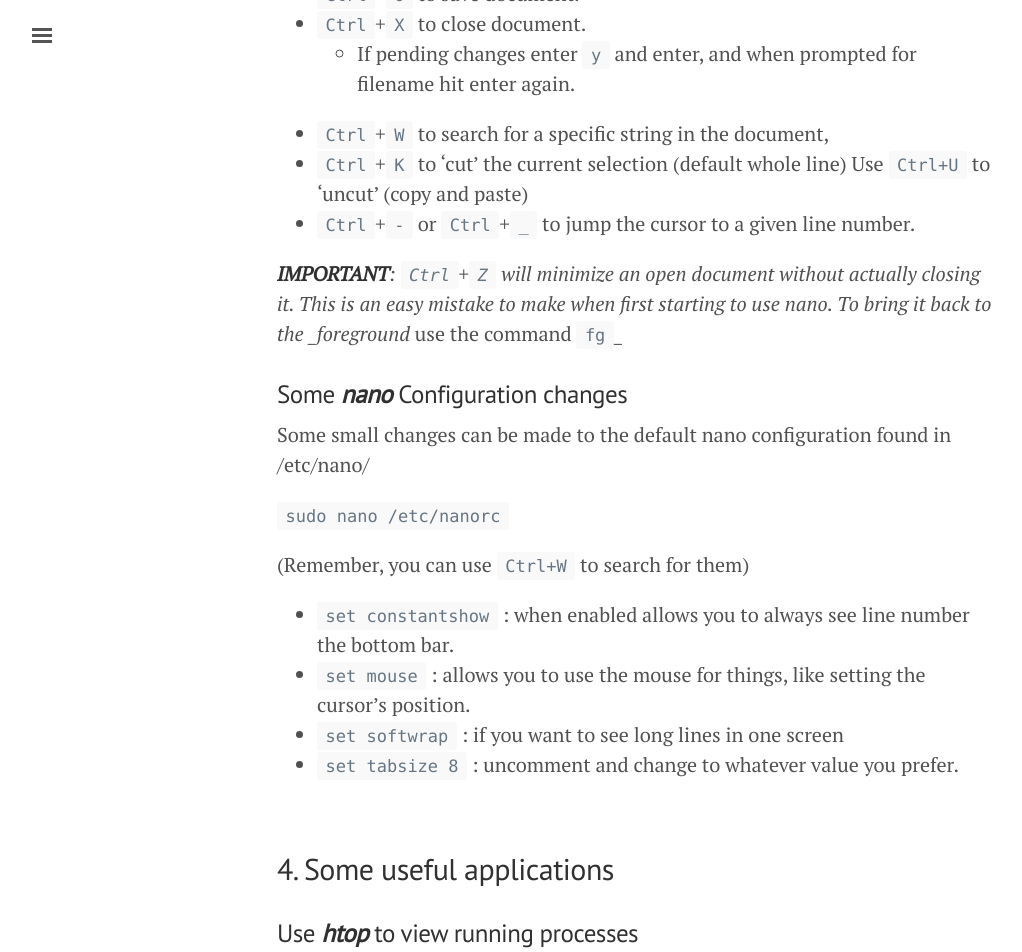
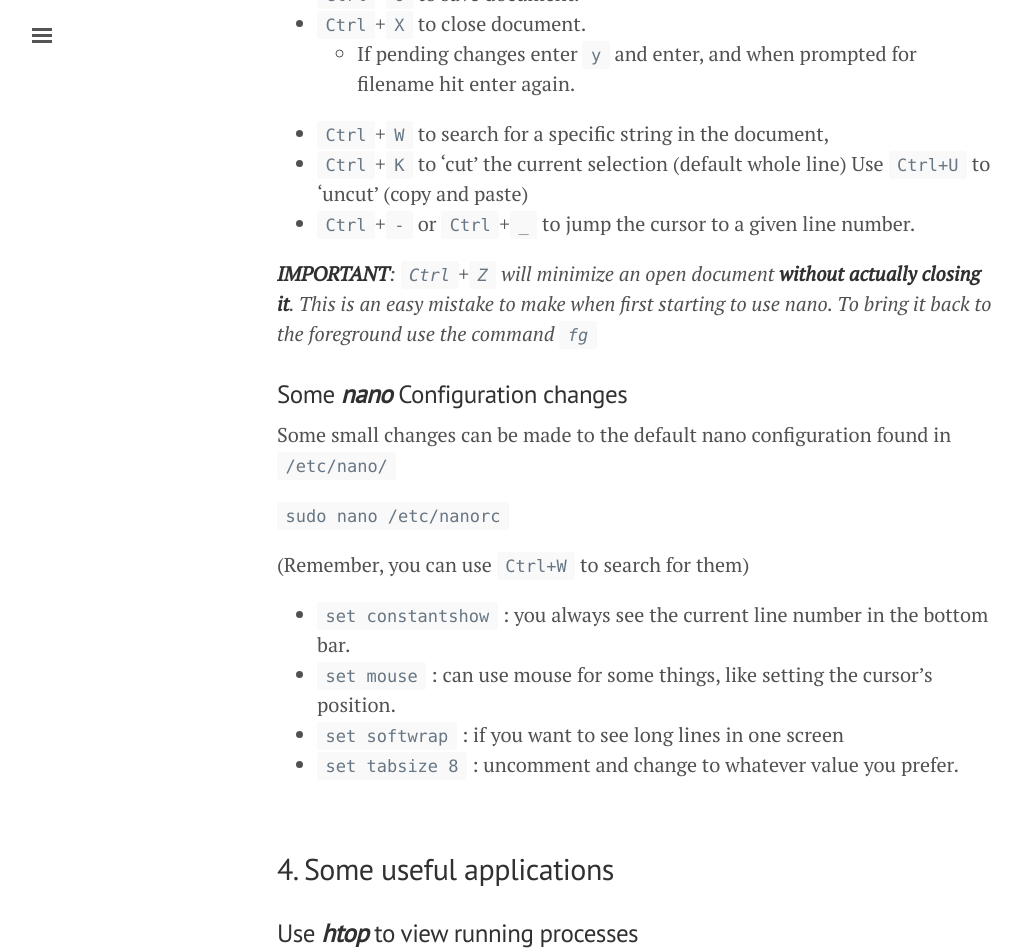
Before and after one commit to JohannesMP/com.johannesmp.blog, a Jekyll site: the page built from _posts/2017-02-12-SSH-Workflow-tips.md, in a window 1280 px wide and 1400 px high, scrolled down 5117 px. Shown: the top 952 px of the window, without its empty margins (3-1025 px from the left). Built offline with Jekyll 4.4.1, drawn with Linux system fonts in a browser that asks for light colours; nearby versions of some CDN libraries; comment, search, counter and statistics services are not loaded; some of the changed text lies outside the part shown.

Commit message:
Updated 2017-02-12-SSH-Workflow-tips.md

`````diff
--- a/_posts/2017-02-12-SSH-Workflow-tips.md
+++ b/_posts/2017-02-12-SSH-Workflow-tips.md
@@ -111,8 +111,7 @@
 
 ### Basic _**nano**_ Commands
 
-  - Creating/Opening a file:
-    nano <filename>
+  - Creating/Opening a file: `nano <filename>`
   - The standard UI:
     https://i.imgur.com/Tvt9Hm4.png
       - The commands are listed at the bottom, and all are of the format `Ctrl`+`Letter` (`^` stands for `Ctrl`)
@@ -123,19 +122,19 @@
   - `Ctrl`+`K` to 'cut' the current selection (default whole line) Use `Ctrl+U` to 'uncut' (copy and paste)
   - `Ctrl`+`-` or `Ctrl`+`_` to jump the cursor to a given line number.
 
-_**IMPORTANT**: `Ctrl`+`Z` will minimize an open document without actually closing it. This is an easy mistake to make when first starting to use nano. To bring it back to the _foreground_ use the command `fg`_
+_**IMPORTANT**: `Ctrl`+`Z` will minimize an open document **without actually closing it**. This is an easy mistake to make when first starting to use nano. To bring it back to the foreground use the command `fg`_
 
 
 ### Some _**nano**_ Configuration changes
 
-Some small changes can be made to the default nano configuration found in /etc/nano/
+Some small changes can be made to the default nano configuration found in `/etc/nano/`
 
 `sudo nano /etc/nanorc`
 
 (Remember, you can use `Ctrl+W` to search for them)
 
-  - `set constantshow` : when enabled allows you to always see line number the bottom bar.
-  - `set mouse` : allows you to use the mouse for things, like setting the cursor's position.
+  - `set constantshow` : you always see the current line number in the bottom bar.
+  - `set mouse` : can use mouse for some things, like setting the cursor's position.
   - `set softwrap` : if you want to see long lines in one screen
   - `set tabsize 8` : uncomment and change to whatever value you prefer.
 
@@ -146,7 +145,9 @@
 
 ### Use _**htop**_ to view running processes
 
-`htop` is a fantastic interactive process and system resource viewer. Simply install it with:
+`htop` is a fantastic interactive process and system resource viewer. You can view all currently running processes, as well as system Memory Usage, CPU usage, Load Average and system uptime.
+
+Simply install it with:
 
 ````bash
 apt-get install htop
@@ -156,12 +157,12 @@
 
 ![](https://i.imgur.com/8PDWqXa.png)
 
-- You can view all currently running processes, as well as system Memory Usage, CPU usage, Load Average and system uptime.
-- Press `F6` you can choose what column your processes are sorted by, allowing you to easily identify CPU or Memory hogs:![](https://i.imgur.com/gxptGzN.png)
-- Press `F5` to toggle between sorted mode and tree mode (where child processes are stacked below parent processes)
+Some useful commands:
+- `F6` you can choose what column your processes are sorted by, allowing you to easily identify CPU or Memory hogs:![](https://i.imgur.com/gxptGzN.png)
+- `F5` to toggle between sorted mode and tree mode (where child processes are stacked below parent processes)
 - Move the cursor up and down with the arrow keys and hit `F9` to send a signal, such as `Sigterm` to kill a process.
-- Press `F4`, type in a name to filter and hit enter to only display certain processes
-- Press `F2` and use the arrow keys to navigate the configuration settings.
+- `F4`, type in a name to filter and hit enter to only display certain processes
+- `F2` and use the arrow keys to navigate the configuration settings.
 
 
 _**Note:** Certain processes will only be visible to root, and can only be killed by root, so when necessary run `sudo htop` instead._
`````
